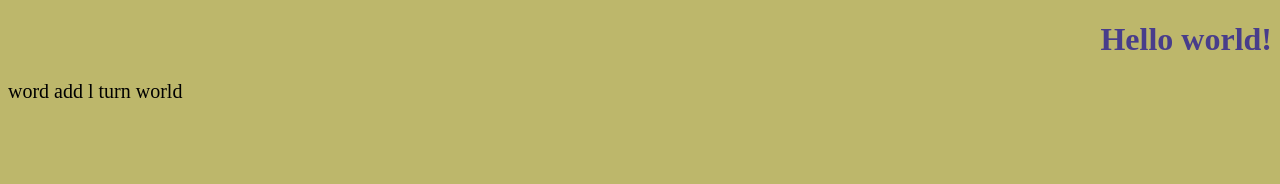
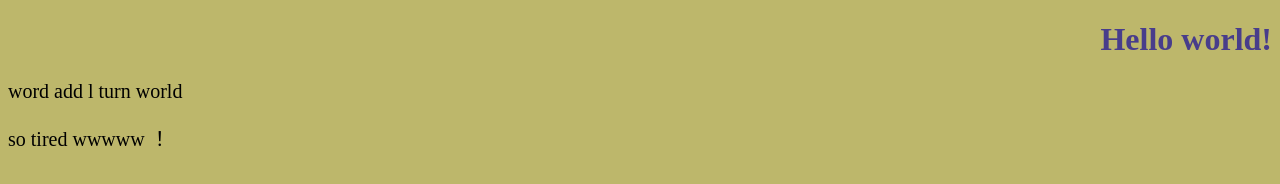
Before and after one commit to jiadebushi/gitnnn, a plain HTML site: page index.html in a window 1280 px wide. Drawn offline with Linux system fonts and the light colour scheme.

Commit message:
index.html

```diff
--- a/index.html
+++ b/index.html
@@ -12,6 +12,7 @@
 <body>
     <h1>Hello world!</h1>
     <p>word add l turn world</p>
+    <p>so tired wwwww ！</p>
 </body>
 
 </html>
```
